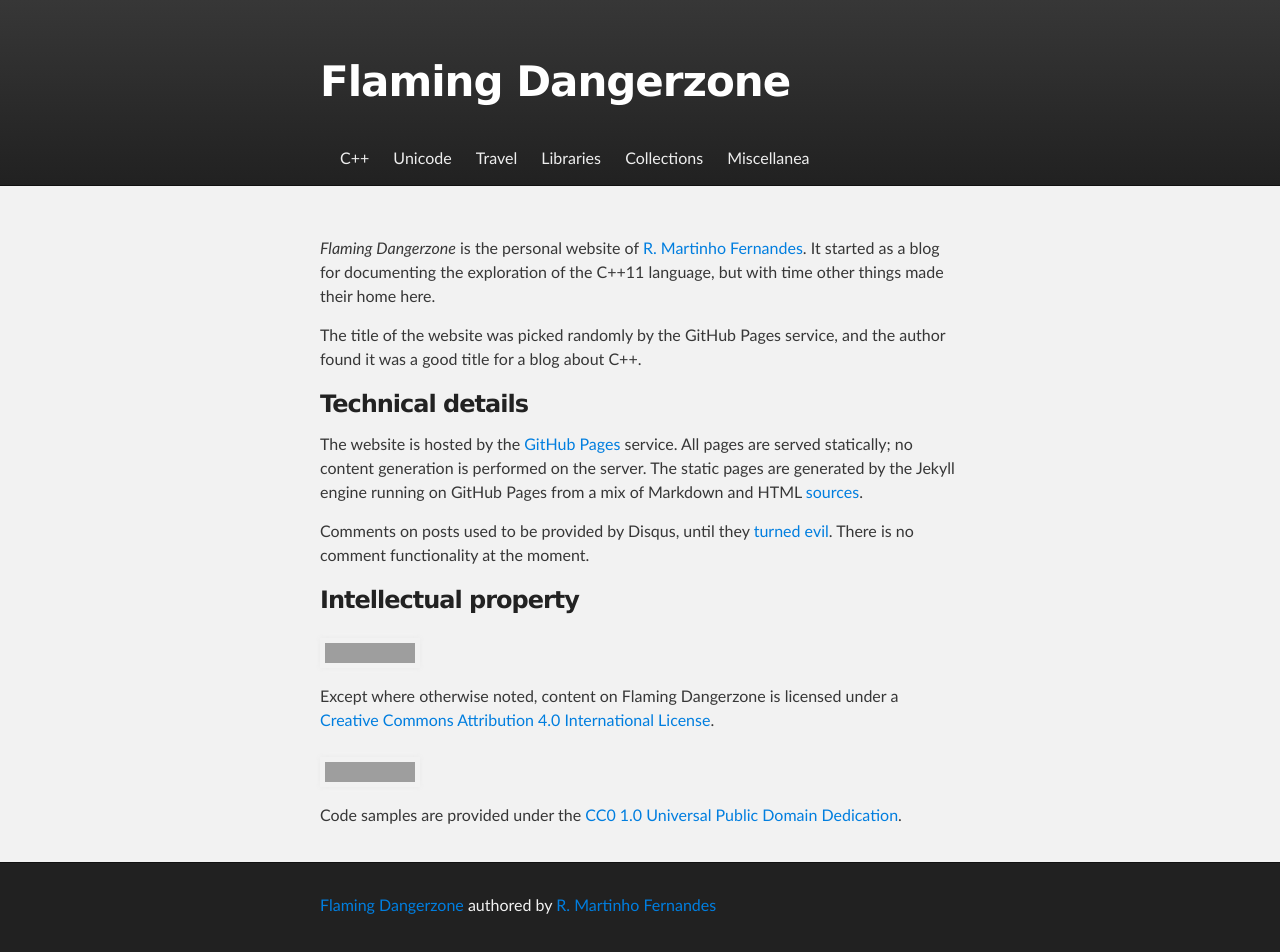
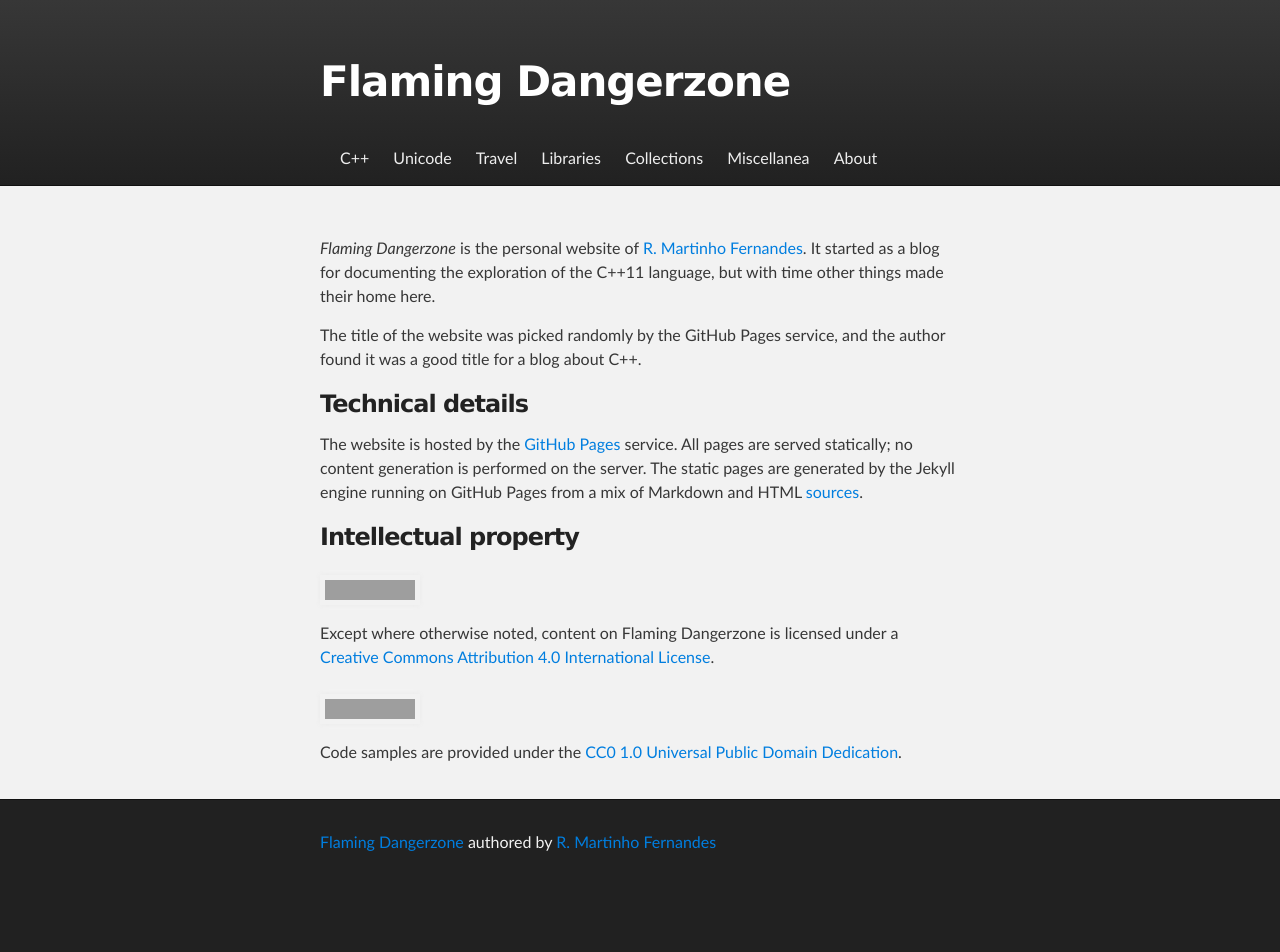
Before and after one commit to rmartinho/flamingdangerzone, a Jekyll site: the page built from about.markdown, in a window 1280 px wide. Built offline with Jekyll 4.4.1, drawn with Linux system fonts in a browser that asks for light colours; Markdown is read by kramdown in place of the engine named in the settings; after the commit the page ends 900 px from its top, so only the background shows below that; grey boxes are pictures that could not be loaded.

Commit message:
Improve about

```diff
--- a/_includes/header.html
+++ b/_includes/header.html
@@ -15,6 +15,7 @@
                 <li><a href="/libs"   >Libraries</a></li>
                 <li><a href="/collect">Collections</a></li>
                 <li><a href="/misc"   >Miscellanea</a></li>
+                <li><a href="/about"  >About</a></li>
             </ul>
         </nav>
 
--- a/about.markdown
+++ b/about.markdown
@@ -18,12 +18,8 @@
 no content generation is performed on the server. The static pages are generated by the Jekyll
 engine running on GitHub Pages from a mix of Markdown and HTML [sources].
 
-Comments on posts used to be provided by Disqus, until they [turned evil]. There
-is no comment functionality at the moment.
-
- [pages]: http://pages.github.com/
- [sources]: http://github.com/rmartinho/rmartinho.github.com/
- [turned evil]: http://jacquesmattheij.com/disqus-bait-and-switch-now-with-ads
+ [pages]: https://pages.github.com/
+ [sources]: https://github.com/rmartinho/rmartinho.github.com/
 
 ### Intellectual property
 
```
Also changed, not shown: other parts of about.markdown (+1 -1 lines).
